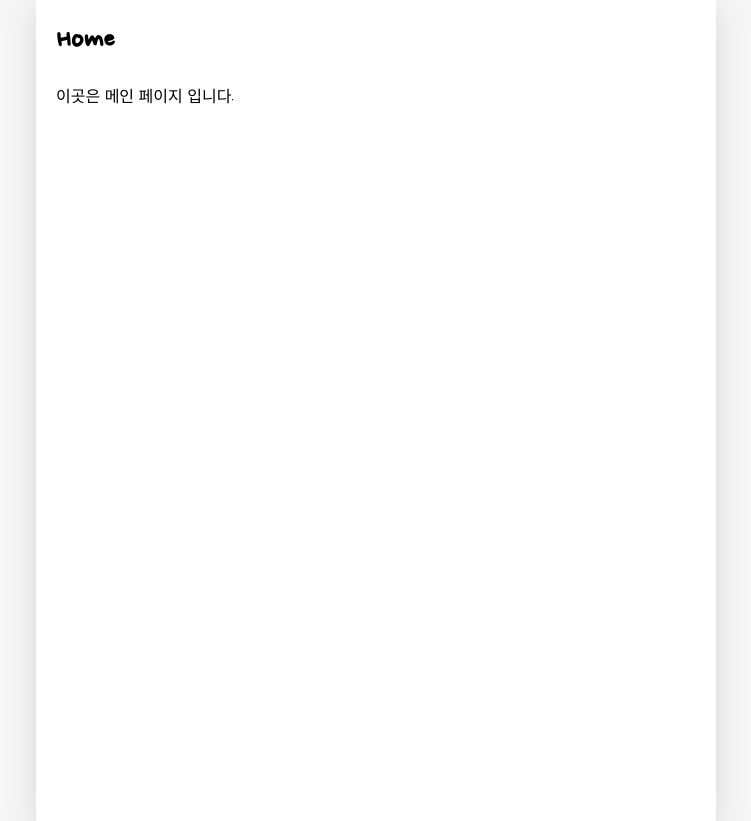
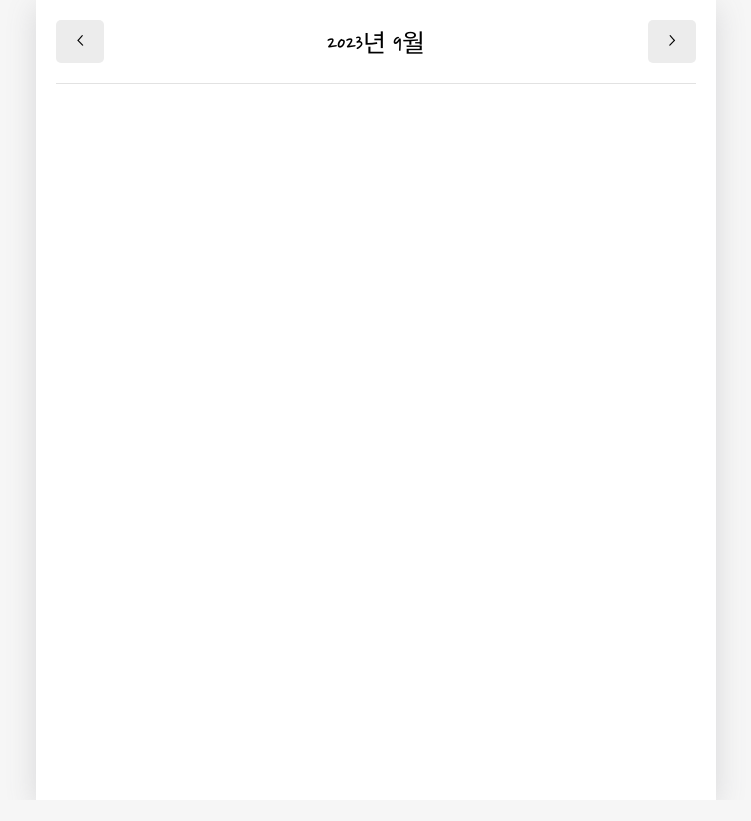
Before and after one commit to noyes5/react-diary-toy, a React (Create React App) app: page / in a window 1280 px wide. Shown: the whole page, without its empty margins (264-1015 px from the left). After the commit the page ends 800 px from the top, so only its background shows below. Built offline with nearby package versions, Linux system fonts and the light colour scheme; a web font is replaced by a local one.

Commit message:
feat: 헤더 구현

```diff
--- a/src/pages/Home.js
+++ b/src/pages/Home.js
@@ -1,10 +1,34 @@
+import { useState } from "react";
+
+import MyHeader from './../components/MyHeader';
+import MyButton from './../components/MyButton';
+
 const Home = () => {
-    return (
-        <div>
-            <h1>Home</h1>
-            <p>이곳은 메인 페이지 입니다.</p>
-        </div>
+
+  const [curDate, setCurDate] = useState(new Date());
+  const headText = `${curDate.getFullYear()}년 ${curDate.getMonth() + 1}월`;
+
+  const increaseMonth = () => {
+    setCurDate(
+      new Date(curDate.getFullYear(), curDate.getMonth() + 1, curDate.getDate())
     );
+  };
+
+  const decreaseMonth = () => {
+    setCurDate(
+      new Date(curDate.getFullYear(), curDate.getMonth() - 1, curDate.getDate())
+    );
+  };
+
+  return (
+    <div>
+      <MyHeader
+      headText={headText}
+      leftChild={<MyButton text={"<"} onClick={decreaseMonth} />}
+      rightChild={<MyButton text={">"} onClick={increaseMonth} />}
+      />
+    </div>
+  );
 };
 
 export default Home;
```
